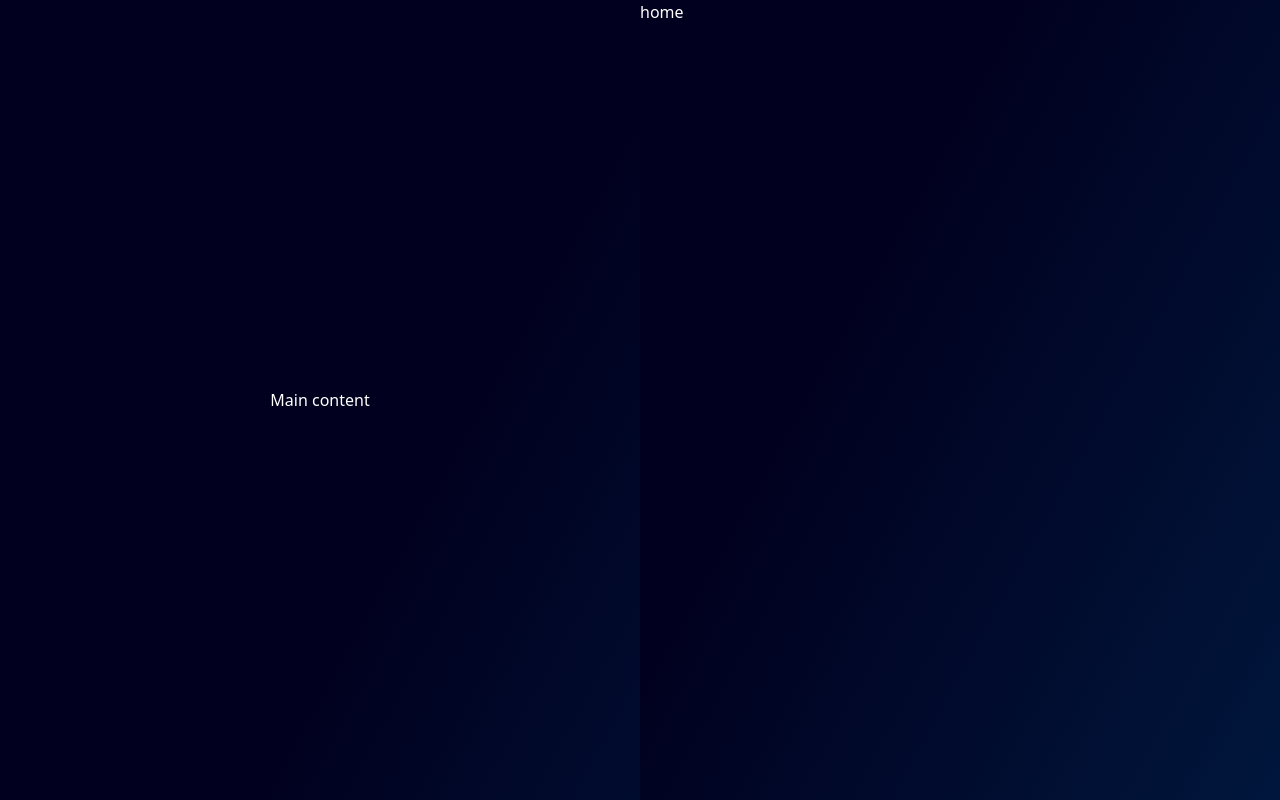
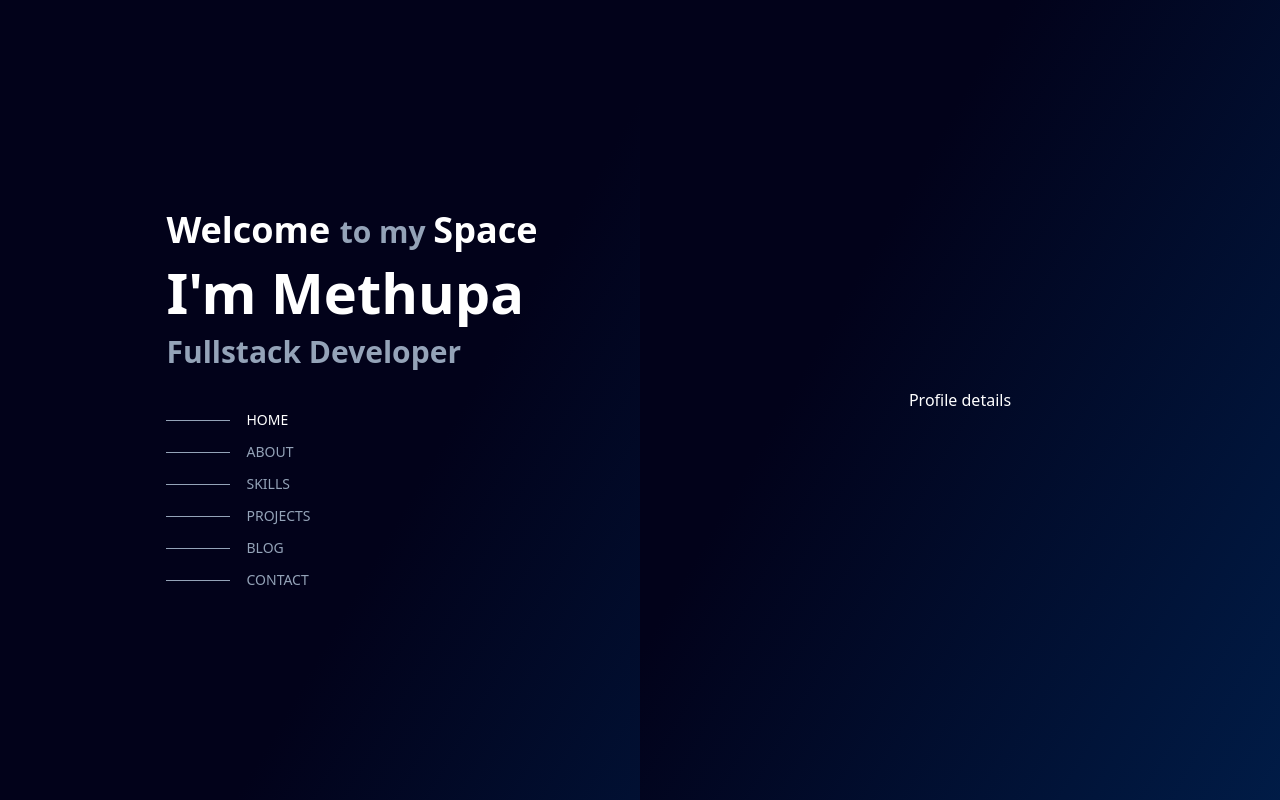
Before and after one commit to methupaPerera/my-portfolio, a React (Vite) app: page / in a window 1280 px wide. Shown: the top 800 px of the page. Built offline with nearby package versions, Linux system fonts and the light colour scheme.

Commit message:
Worked on the main page structure.

```diff
--- a/package.json
+++ b/package.json
@@ -15,6 +15,9 @@
     "postcss": "^8.4.28",
     "react": "^18.2.0",
     "react-dom": "^18.2.0",
+    "react-icons": "^4.11.0",
+    "react-router-dom": "^6.15.0",
+    "react-scroll": "^1.8.9",
     "tailwindcss": "^3.3.3"
   },
   "devDependencies": {
--- a/src/App.jsx
+++ b/src/App.jsx
@@ -1,29 +1,28 @@
 import React, { useEffect, useState } from "react";
-import Main from "./pages/Main";
-import Navbar from "./pages/Navbar";
+
+import { Main } from "./pages";
+import { Navbar } from "./components";
 
 const App = () => {
-    const [isNav, setNav] = useState(false);
+    useEffect(() => {
+        // const trackResize = () => {
+        //     const width = window.innerWidth;
+        //     if (width < 768) {
+        //         setNav(true);
+        //     } else {
+        //         setNav(false);
+        //     }
+        // };
 
-    useEffect(() => {
-        const trackResize = () => {
-            const width = window.innerWidth;
-            if (width < 768) {
-                setNav(true);
-            } else {
-                setNav(false);
-            }
-        };
+        // window.addEventListener("resize", trackResize);
+        // trackResize();
 
-        window.addEventListener("resize", trackResize);
-        trackResize();
-
-        return () => window.removeEventListener("resize", trackResize);
+        // return () => window.removeEventListener("resize", trackResize);
     }, []);
 
     return (
         <div className="text-white">
-            {isNav && <Navbar />}
+            <Navbar />
             <Main />
         </div>
     );
--- /dev/null
+++ b/src/components/Navbar.jsx
@@ -0,0 +1,40 @@
+import React, { useEffect, useState } from "react";
+import { RxHamburgerMenu } from "react-icons/rx";
+import { motion } from "framer-motion";
+
+const Navbar = () => {
+    const [isBorder, setBorder] = useState(false);
+
+    useEffect(() => {
+        const trackScroll = () => {
+            if (scrollY > 0) {
+                setBorder(true);
+            } else {
+                setBorder(false);
+            }
+        };
+
+        window.addEventListener("scroll", trackScroll);
+
+        return () => window.removeEventListener("scroll", trackScroll);
+    }, []);
+
+    return (
+        <div className="h-16 md:hidden flex items-center justify-between backdrop-blur-sm fixed z-50 w-full">
+            {isBorder && (
+                <motion.div
+                    initial={{ opacity: 0 }}
+                    animate={{ opacity: 0.25 }}
+                    transition={{ duration: 0.5 }}
+                    className="h-[1px] opacity-25 w-full absolute bottom-0 bg-white nav-animate"
+                ></motion.div>
+            )}
+            <div className="px-8 flex items-center justify-between w-full">
+                <h1 className="text-lg font-bold">METHUPA</h1>
+                <RxHamburgerMenu />
+            </div>
+        </div>
+    );
+};
+
+export default Navbar;
--- /dev/null
+++ b/src/components/index.jsx
@@ -0,0 +1 @@
+export { default as Navbar } from "./Navbar";
--- a/src/index.css
+++ b/src/index.css
@@ -4,9 +4,9 @@
 
 ._gradient, body {
     background: linear-gradient(
-        119deg,
-        rgba(1, 0, 30, 1) 39%,
-        rgba(0, 32, 73, 1) 100%
+        120deg,
+        #02021a 40%,
+        #00275a 100%
     );
 
     @apply bg-fixed;
@@ -24,3 +24,11 @@
         opacity: 0.25;
     }
 }
+
+.active {
+    @apply text-white;
+}
+
+.w-16.active + .group:hover .w-16 {
+    width: 24px;
+  }
--- /dev/null
+++ b/src/pages/About.jsx
@@ -0,0 +1,11 @@
+import React from "react";
+
+const About = () => {
+    return (
+        <div id="about" className="h-screen flex justify-center items-center">
+            About
+        </div>
+    );
+};
+
+export default About;
--- a/src/pages/Home.jsx
+++ b/src/pages/Home.jsx
@@ -1,7 +1,11 @@
 import React from "react";
 
 const Home = () => {
-    return <div><a href="#home">home</a></div>;
+    return (
+        <div id="home" className="h-screen flex justify-center items-center">
+            Profile details
+        </div>
+    );
 };
 
 export default Home;
--- a/src/pages/Main.jsx
+++ b/src/pages/Main.jsx
@@ -1,21 +1,74 @@
 import React from "react";
+import { Link } from "react-scroll";
+import { BsFacebook } from "react-icons/bs";
+
 import Home from "./Home";
+import About from "./About";
+import Skills from "./Skills";
 
 const Main = () => {
     return (
         <div className="w-full">
-            <div className="h-screen md:fixed left-0">
-                <div className="flex justify-center items-center h-full w-full md:w-1/2 fixed">
-                    <h1>Main content</h1>
+            <div className="h-screen md:fixed left-0 text-center md:text-left">
+                <div className="md:ml-8 flex flex-col justify-center items-center h-full w-full md:w-1/2 fixed">
+                    <div>
+                        <h5 className="font-bold text-4xl">
+                            Welcome{" "}
+                            <span className="text-3xl text-slate-400">
+                                to my{" "}
+                                <span className="text-white text-4xl">
+                                    Space
+                                </span>
+                            </span>
+                        </h5>
+                        <h1 className="text-[3.5rem] font-bold">
+                            I&apos;m Methupa
+                        </h1>
+                        <h2 className="text-slate-400 font-bold text-3xl">
+                            Fullstack Developer
+                        </h2>
+                        <div className="hidden md:flex flex-col gap-3 mt-10">
+                            <NavigationLink to="home" />
+                            <NavigationLink to="about" />
+                            <NavigationLink to="skills" />
+                            <NavigationLink to="projects" />
+                            <NavigationLink to="blog" />
+                            <NavigationLink to="contact" />
+                        </div>
+                        <div className="md:hidden mt-10">
+                            <p>Profile</p>
+                        </div>
+                    </div>
                 </div>
             </div>
 
-            <div className="md:absolute right-0 w-full md:w-1/2 h-[200vh] relative _gradient">
-                <div className="h-full bg-inherit absolute"></div> {/* This is the background for this area */}
+            <div className="md:absolute right-0 w-full md:w-1/2 relative _gradient">
+                <div className="h-full bg-inherit absolute"></div>
+                {/* This is the background for this area */}
                 <Home />
+                <About />
+                <Skills />
             </div>
         </div>
     );
 };
 
+const NavigationLink = ({ to }) => {
+    return (
+        <div className="group">
+            <Link
+                className="text-slate-400 group-hover:text-white duration-300 cursor-pointer font-medium text-sm flex items-center gap-4"
+                activeClass="active"
+                to={to}
+                spy={true}
+                smooth={true}
+                duration={500}
+            >
+                <div className="w-16 h-[1px] bg-slate-400 group-hover:w-24 group-hover:bg-white duration-300"></div>
+                {to.toUpperCase()}
+            </Link>
+        </div>
+    );
+};
+
 export default Main;
--- a/src/pages/Navbar.jsx
+++ /dev/null
@@ -1,26 +0,0 @@
-import React, { useEffect, useState } from "react";
-
-const Navbar = () => {
-    const [isBorder, setBorder] = useState(false);
-    useEffect(() => {
-        const trackScroll = () => {
-            if (scrollY > 0) {
-                setBorder(true);
-            } else {
-                setBorder(false);
-            }
-        };
-
-        window.addEventListener("scroll", trackScroll);
-        return () => window.removeEventListener("scroll", trackScroll);
-    }, []);
-
-    return (
-        <div className="h-20 flex items-center backdrop-blur-sm fixed z-50 w-full">
-            {isBorder && <div className="h-[1px] opacity-25 w-full absolute bottom-0 bg-white nav-animate"></div>}
-            <p>Navbar</p>
-        </div>
-    );
-};
-
-export default Navbar;
--- /dev/null
+++ b/src/pages/Skills.jsx
@@ -0,0 +1,11 @@
+import React from "react";
+
+const Skills = () => {
+    return (
+        <div id="skills" className="h-screen flex justify-center items-center">
+            Skills
+        </div>
+    );
+};
+
+export default Skills;
--- /dev/null
+++ b/src/pages/index.jsx
@@ -0,0 +1 @@
+export { default as Main } from "./Main";
```
Also changed, not shown: 1 other file (tests, documents, lock files or other folders).
